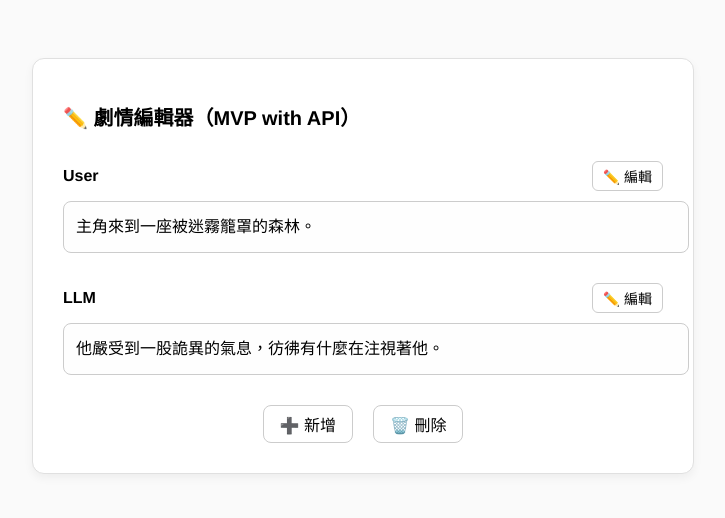
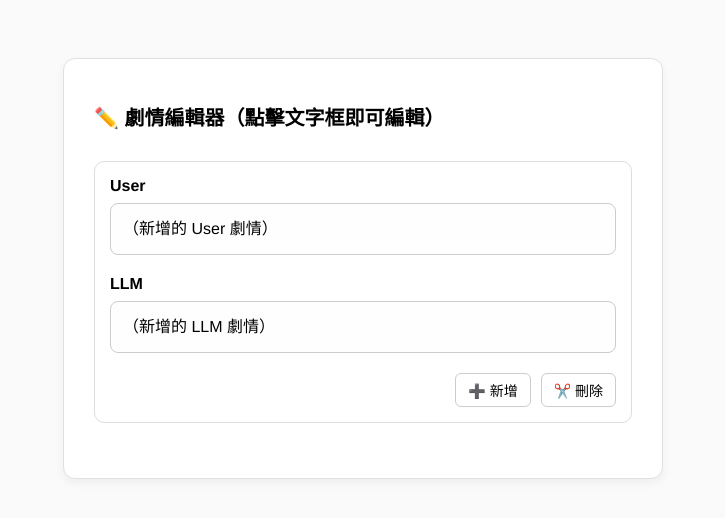
Before and after one commit to szx21023/ai-writer, a plain HTML site: page frontend/index.html in a window 1280 px wide. Shown: the whole page, without its empty margins (277-1002 px from the left). Drawn offline with Linux system fonts and the light colour scheme.

Commit message:
feat: modify edit, delete buttons

```diff
--- a/frontend/index.html
+++ b/frontend/index.html
@@ -4,6 +4,11 @@
   <meta charset="UTF-8" />
   <title>劇情編輯器</title>
   <style>
+    /* 全站通用 box-sizing 設定，避免排版炸裂 */
+    *, *::before, *::after {
+      box-sizing: border-box;
+    }
+
     body {
       font-family: "Helvetica Neue", Arial, sans-serif;
       background-color: #fafafa;
@@ -25,38 +30,27 @@
       margin-bottom: 30px;
     }
 
-    .section {
-      margin-bottom: 30px;
+    .block {
+      border: 1px solid #ddd;
+      border-radius: 10px;
+      padding: 15px;
+      margin-bottom: 25px;
+      background-color: #fff;
     }
 
-    .section-header {
-      display: flex;
-      justify-content: space-between;
-      align-items: center;
-      margin-bottom: 10px;
+    .section {
+      margin-bottom: 20px;
     }
 
     .section-title {
       font-weight: bold;
       font-size: 16px;
+      margin-bottom: 8px;
     }
 
-    .edit-button {
-      padding: 4px 10px;
-      font-size: 14px;
-      border-radius: 6px;
-      border: 1px solid #ccc;
-      background-color: white;
-      cursor: pointer;
-    }
-
-    .edit-button:hover {
-      background-color: #f0f0f0;
-    }
-
-    .content-box,
-    textarea {
+    .content-box {
       width: 100%;
+      box-sizing: border-box;
       border: 1px solid #ccc;
       border-radius: 8px;
       padding: 12px;
@@ -64,81 +58,84 @@
       white-space: pre-wrap;
       font-size: 16px;
       line-height: 1.6;
+      outline: none;
     }
 
-    textarea {
-      resize: vertical;
-      height: 100px;
+    .content-box:focus {
+      border-color: #888;
+      background-color: #fcfcfc;
     }
 
-    .footer-buttons {
+    .block-footer {
       display: flex;
-      justify-content: center;
-      gap: 20px;
+      justify-content: flex-end;
+      gap: 10px;
+      margin-top: 10px;
     }
 
-    .footer-buttons button {
-      font-size: 16px;
-      padding: 6px 16px;
-      border-radius: 8px;
+    .block-footer button {
+      font-size: 14px;
+      padding: 6px 12px;
+      border-radius: 6px;
       border: 1px solid #ccc;
       background-color: white;
       cursor: pointer;
     }
 
-    .footer-buttons button:hover {
+    .block-footer button:hover {
       background-color: #f0f0f0;
     }
   </style>
 </head>
 <body>
 
-  <div class="container">
-    <h1>✏️ 劇情編輯器（MVP with API）</h1>
+  <div class="container" id="content-container">
+    <h1>✏️ 劇情編輯器（點擊文字框即可編輯）</h1>
+  </div>
 
+  <script>
+    let blockCount = 0;
+
+    function deleteBlock(blockId) {
+      const block = document.getElementById(blockId);
+      if (block) block.remove();
+    }
+
+    function addBlock(afterElement = null) {
+      blockCount++;
+
+      const newBlock = document.createElement('div');
+      newBlock.className = 'block';
+      newBlock.id = `block-${blockCount}`;
+      newBlock.innerHTML = `
         <div class="section">
-      <div class="section-header">
           <div class="section-title">User</div>
-        <button class="edit-button" onclick="toggleEdit(this, 'user-content')">✏️ 編輯</button>
-      </div>
-      <div class="content-box" id="user-content">主角來到一座被迷霧籠罩的森林。</div>
+          <div class="content-box" id="user-content-${blockCount}" contenteditable="true">（新增的 User 劇情）</div>
         </div>
 
         <div class="section">
-      <div class="section-header">
           <div class="section-title">LLM</div>
-        <button class="edit-button" onclick="toggleEdit(this, 'llm-content')">✏️ 編輯</button>
-      </div>
-      <div class="content-box" id="llm-content">他嚴受到一股詭異的氣息，彷彿有什麼在注視著他。</div>
+          <div class="content-box" id="llm-content-${blockCount}" contenteditable="true">（新增的 LLM 劇情）</div>
         </div>
 
-    <div class="footer-buttons">
-      <button>➕ 新增</button>
-      <button>🗑️ 刪除</button>
+        <div class="block-footer">
+          <button onclick="addBlock(document.getElementById('block-${blockCount}'))">➕ 新增</button>
+          <button onclick="deleteBlock('block-${blockCount}')">✂️ 刪除</button>
         </div>
-  </div>
+      `;
 
-  <script>
-    function toggleEdit(button, contentId) {
-      const container = document.getElementById(contentId);
-
-      if (container.tagName === 'DIV') {
-        const text = container.innerText;
-        const textarea = document.createElement('textarea');
-        textarea.value = text;
-        textarea.id = contentId;
-        container.replaceWith(textarea);
-        button.innerText = '💾 儲存';
+      const container = document.getElementById('content-container');
+      if (afterElement) {
+        container.insertBefore(newBlock, afterElement.nextSibling);
       } else {
-        const newText = container.value;
-        const div = document.createElement('div');
-        div.className = 'content-box';
-        div.id = contentId;
-        div.innerText = newText;
-        container.replaceWith(div);
-        button.innerText = '✏️ 編輯';
+        container.appendChild(newBlock);
       }
     }
+
+    // 初始載入第一個區塊
+    window.onload = () => {
+      addBlock();
+    };
   </script>
 
 </body>
```
Lines whose indentation alone changed are shown as unchanged.
